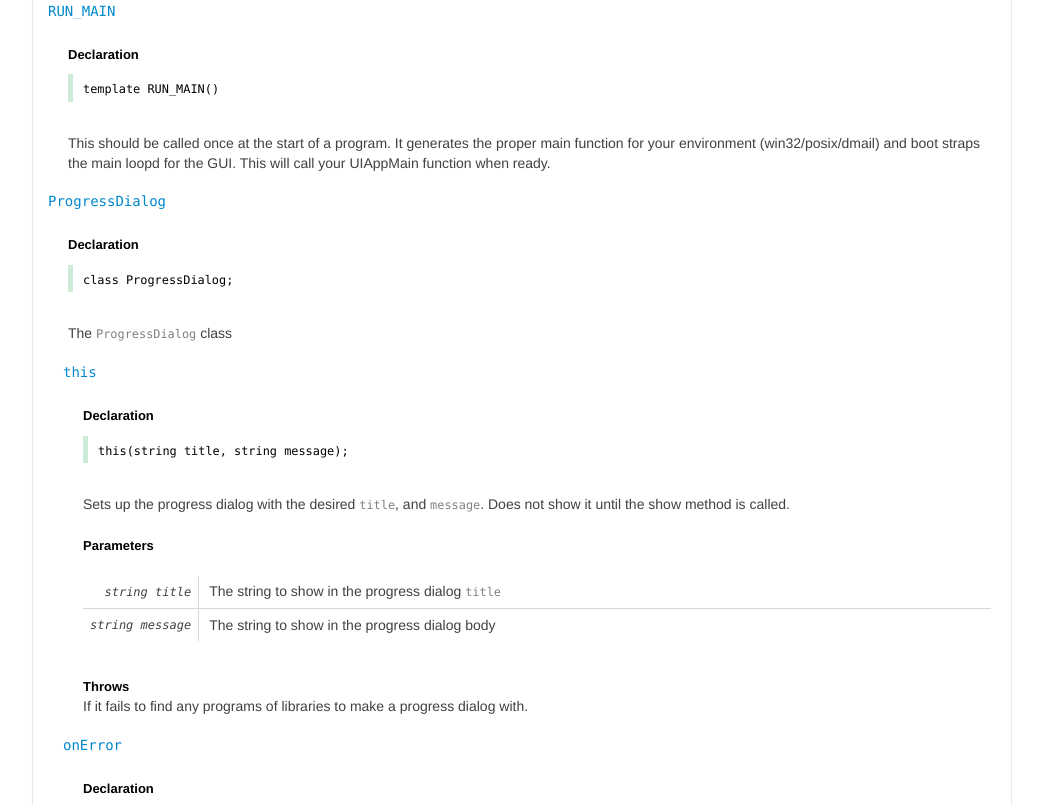
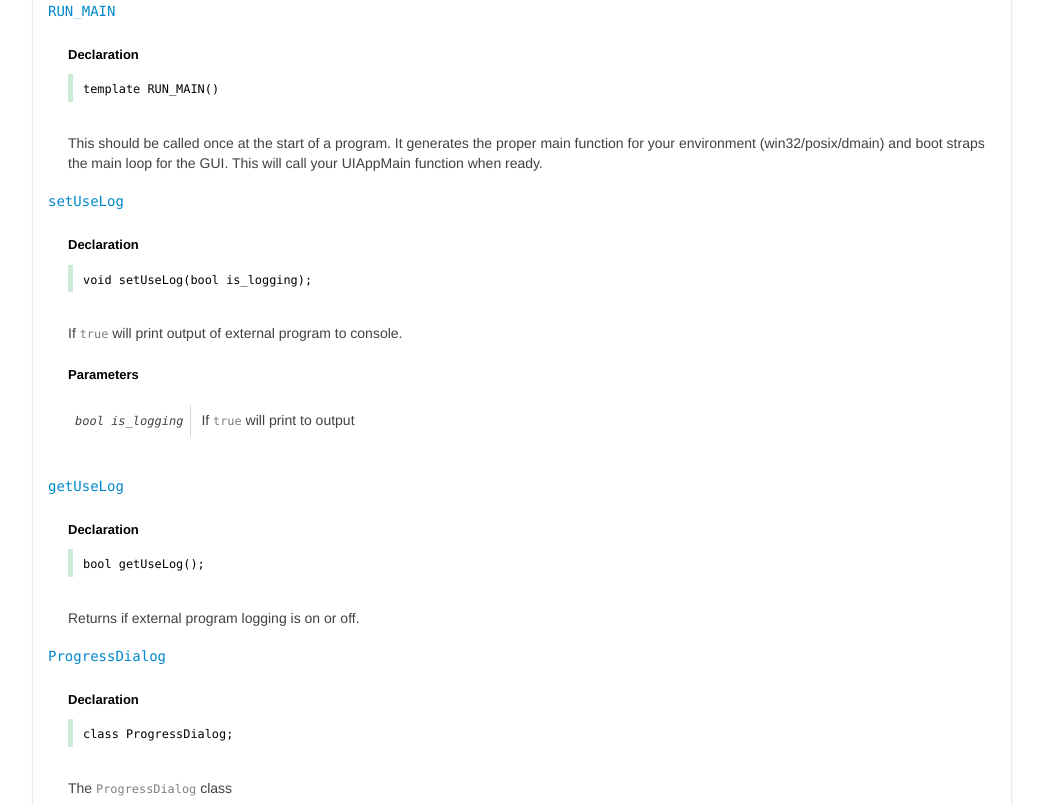
Before and after one commit to workhorsy/d-progress-dialog, a plain HTML site: page docs/0.1.0/index.html in a window 1280 px wide. Shown: the part 1413-2218 px from the top of the page, without its empty margins (118-1161 px from the left). Drawn offline with Linux system fonts and the light colour scheme.

Commit message:
Re generated documentation.

```diff
--- a/docs/0.1.0/index.html
+++ b/docs/0.1.0/index.html
@@ -476,14 +476,19 @@
   <p class="para">
     It should work without requiring any 3rd party GUI toolkits. But will work with what it can find on your OS at runtime.
 <br><br>
+
 Tries to make a progress dialog with:
 <br><br>
+
 * DlangUI (win32 on Windows or SDL2 on Linux)
 <br><br>
+
 * Zenity (Gtk/Gnome)
 <br><br>
+
 * Kdialog (KDE)
 <br><br>
+
 Home page:
 <a href="https://github.com/workhorsy/d-progress-dialog">https://github.com/workhorsy/d-progress-dialog</a>
 
@@ -497,7 +502,8 @@ Home page:
 
 
   </p>
-</div><div class="ddoc_license">
+</div>
+<div class="ddoc_license">
   <h4>License</h4>
   <p class="para">
     Boost Software License - Version 1.0
@@ -533,7 +539,7 @@ Home page:
 	<span class="comment">// Show the progress dialog
 </span>	dialog.show({
 		<span class="comment">// Update the progress for 5 seconds
-</span>		<span class="keyword">ulong</span> percent = 0;
+</span>		<span class="keyword">int</span> percent = 0;
 		<span class="keyword">while</span> (percent &lt; 100) {
 			dialog.setPercent(percent);
 			percent += 20;
@@ -557,6 +563,7 @@ Home page:
 
   </p>
 </div>
+
 </section>
 <section class="section ddoc_module_members_section">
   <div class="ddoc_module_members">
@@ -585,8 +592,95 @@ Home page:
   <div class="ddoc_summary">
   <p class="para">
     This should be called once at the start of a program. It generates the proper
-main function for your environment (win32/posix/dmail) and boot straps the
-main loopd for the GUI. This will call your UIAppMain function when ready.
+main function for your environment (win32/posix/dmain) and boot straps the
+main loop for the GUI. This will call your UIAppMain function when ready.
+  </p>
+</div>
+
+</section>
+
+</div>
+
+</li><li class="ddoc_member">
+  <div class="ddoc_member_header">
+  <div class="ddoc_header_anchor">
+  <a href="#setUseLog" id="setUseLog"><code class="code">setUseLog</code></a>
+</div>
+</div><div class="ddoc_decl">
+  <section class="section">
+    <div class="declaration">
+      <h4>Declaration</h4>
+      <div class="dlang">
+        <p class="para">
+          <code class="code">
+            <span class="ddoc_anchor" id="setUseLog"></span>void <code class="code">setUseLog</code>(bool <code class="code">is_logging</code>);
+
+          </code>
+        </p>
+      </div>
+    </div>
+  </section>
+</div>
+<div class="ddoc_decl">
+  <section class="section ddoc_sections">
+  <div class="ddoc_summary">
+  <p class="para">
+    If <code class="code">true</code> will print output of external program to console.
+
+  </p>
+</div>
+<div class="ddoc_params">
+  <h4>Parameters</h4>
+  <table cellspacing="0" cellpadding="5" border="0" class="graybox">
+    <tbody>
+      <tr class="ddoc_param_row">
+  <td scope="ddoc_param_id">
+  <code class="code">
+    <em class="term">bool <code class="code">is_logging</code></em>
+  </code>
+</td>
+<td>
+  <div class="ddoc_param_desc">
+    <p class="para">
+      If <code class="code">true</code> will print to output
+    </p>
+  </div>
+</td>
+</tr>
+
+    </tbody>
+  </table>
+</div>
+
+</section>
+
+</div>
+
+</li><li class="ddoc_member">
+  <div class="ddoc_member_header">
+  <div class="ddoc_header_anchor">
+  <a href="#getUseLog" id="getUseLog"><code class="code">getUseLog</code></a>
+</div>
+</div><div class="ddoc_decl">
+  <section class="section">
+    <div class="declaration">
+      <h4>Declaration</h4>
+      <div class="dlang">
+        <p class="para">
+          <code class="code">
+            <span class="ddoc_anchor" id="getUseLog"></span>bool <code class="code">getUseLog</code>();
+
+          </code>
+        </p>
+      </div>
+    </div>
+  </section>
+</div>
+<div class="ddoc_decl">
+  <section class="section ddoc_sections">
+  <div class="ddoc_summary">
+  <p class="para">
+    Returns if external program logging is on or off.
   </p>
 </div>
 
@@ -692,9 +786,10 @@ main loopd for the GUI. This will call your UIAppMain function when ready.
 <div class="ddoc_throws">
   <h4>Throws</h4>
   <p class="para">
-    If it fails to find any programs of libraries to make a progress dialog with.
+    If it fails to find any programs or libraries to make a progress dialog with.
   </p>
 </div>
+
 </section>
 
 </div>
@@ -779,7 +874,7 @@ main loopd for the GUI. This will call your UIAppMain function when ready.
   <div class="ddoc_summary">
   <p class="para">
     Shows the progress dialog. Will run the callback in a thread and
-	block until it is closed or reaches 100%.
+	block until it is closed or percent reaches 100.
   </p>
 </div>
 
@@ -799,7 +894,7 @@ main loopd for the GUI. This will call your UIAppMain function when ready.
       <div class="dlang">
         <p class="para">
           <code class="code">
-            <span class="ddoc_anchor" id="ProgressDialog.setPercent"></span>void <code class="code">setPercent</code>(ulong <code class="code">percent</code>);
+            <span class="ddoc_anchor" id="ProgressDialog.setPercent"></span>void <code class="code">setPercent</code>(int <code class="code">percent</code>);
 
           </code>
         </p>
@@ -822,7 +917,7 @@ main loopd for the GUI. This will call your UIAppMain function when ready.
       <tr class="ddoc_param_row">
   <td scope="ddoc_param_id">
   <code class="code">
-    <em class="term">ulong <code class="code">percent</code></em>
+    <em class="term">int <code class="code">percent</code></em>
   </code>
 </td>
 <td>
```
